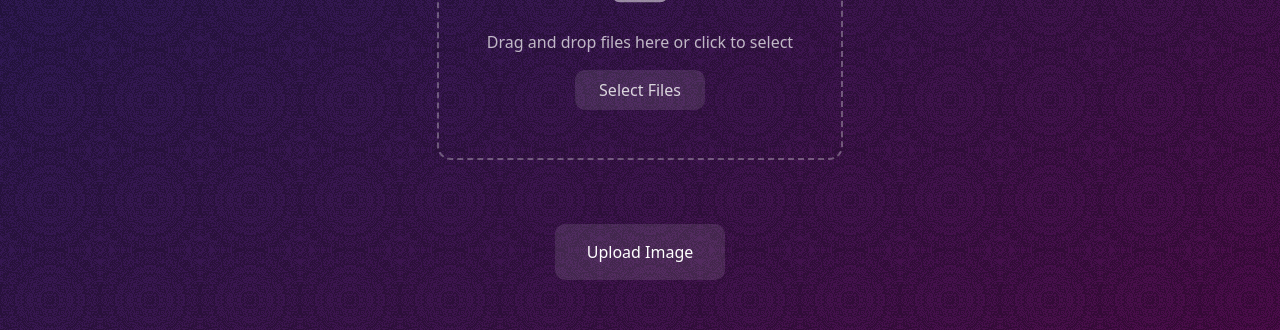
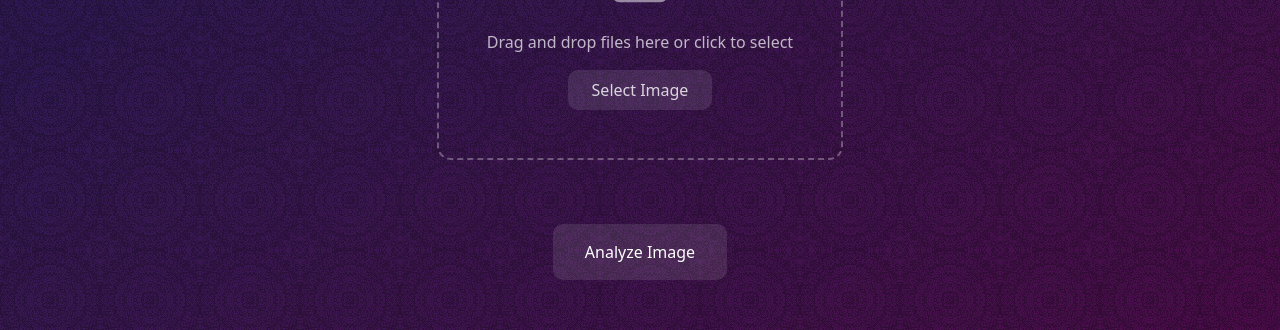
Before and after one commit to anmolyadav-dev/CleanFeed, a Next.js app in the folder frontend/: page /analyze in a window 1280 px wide. Shown: the part 350-680 px from the top of the page. Built offline with nearby package versions, Linux system fonts and the light colour scheme.

Commit message:
navbar and pages fixes

```diff
--- a/frontend/app/analyze/page.tsx
+++ b/frontend/app/analyze/page.tsx
@@ -82,7 +82,9 @@ const ContentAnalysisDashboard: React.FC = () => {
 
     const renderUploadPage = () => (
         <div
-            className="flex flex-col items-center justify-center space-y-6 p-8"
+            className={`flex flex-col items-center justify-center space-y-6 p-8 mt-${
+                selectedFiles.length > 0 ? "10" : "0"
+            }`}
             onDragOver={handleDragOver}
             onDrop={handleDrop}
         >
@@ -116,7 +118,7 @@ const ContentAnalysisDashboard: React.FC = () => {
                     Drag and drop files here or click to select
                 </p>
                 <button className="bg-white/10 hover:bg-white/20 text-white/80 px-6 py-2 rounded-lg transition-all">
-                    Select Files
+                    Select Image
                 </button>
             </div>
             {selectedFiles.length > 0 && (
@@ -127,7 +129,7 @@ const ContentAnalysisDashboard: React.FC = () => {
                             <div className="flex gap-2 items-center justify-center">
                                 <li key={index}>{file.name}</li>{" "}
                                 <button
-                                    className="px-2 py-1 bg-red-900 rounded-md cursor-pointer text-center"
+                                    className="px-2 py-1 rounded-md cursor-pointer text-center"
                                     onClick={(e) => setSelectedFiles([])}
                                 >
                                     <svg
@@ -136,7 +138,7 @@ const ContentAnalysisDashboard: React.FC = () => {
                                         viewBox="0 0 24 24"
                                         stroke-width="1.5"
                                         stroke="currentColor"
-                                        className="size-6"
+                                        className="size-6 hover:scale-110"
                                     >
                                         <path
                                             stroke-linecap="round"
@@ -158,7 +160,7 @@ const ContentAnalysisDashboard: React.FC = () => {
                     disabled={!selectedFiles[0] || loadingState}
                     onClick={handleImageSendToBackend}
                 >
-                    {!loadingState ? "Upload Image" : <Loader />}
+                    {!loadingState ? "Analyze Image" : <Loader />}
                 </button>
             </div>
         </div>
--- a/frontend/components/navbar.tsx
+++ b/frontend/components/navbar.tsx
@@ -1,17 +1,17 @@
-"use client"
-import React from 'react';
-import Link from 'next/link';
+"use client";
+import React from "react";
+import Link from "next/link";
 
 const Navbar: React.FC = () => {
     return (
-    <nav className="sticky inset-x-0 top-0 z-30 text-black pt-5 flex items-center justify-between px-4 max-w-lg lg:max-w-6xl md:max-w-2xl mx-auto transition-all border-gray-200 backdrop-blur-lg">
+        <nav className="sticky inset-x-0 top-0 z-30 text-black mt-5 bg-transparent flex items-center justify-between px-4 max-w-lg lg:max-w-6xl md:max-w-2xl mx-auto transition-all border-gray-200">
             <div className="flex items-center">
                 <Link
                     href="/"
                     className="font-mono text-lg flex gap-2 items-center"
                     passHref
                 >
-          <div className='text-gray-200'> SentinelScan </div>
+                    <div className="text-gray-200"> SentinelScan </div>
                 </Link>
             </div>
 
@@ -35,8 +35,8 @@ const Navbar: React.FC = () => {
                             strokeLinejoin="round"
                             className="lucide lucide-github mr-2"
                         >
-              <path d="M15 22v-4a4.8 4.8 0 0 0-1-3.5c3 0 6-2 6-5.5.08-1.25-.27-2.48-1-3.5.28-1.15.28-2.35 0-3.5 0 0-1 0-3 1.5-2.64-.5-5.36-.5-8 0C6 2 5 2 5 2c-.3 1.15-.3 2.35 0 3.5A5.403 5.403 0 0 0 4 9c0 3.5 3 5.5 6 5.5-.39.49-.68 1.05-.85 1.65-.17.6-.22 1.23-.15 1.85v4"/>
-              <path d="M9 18c-4.51 2-5-2-7-2"/>
+                            <path d="M15 22v-4a4.8 4.8 0 0 0-1-3.5c3 0 6-2 6-5.5.08-1.25-.27-2.48-1-3.5.28-1.15.28-2.35 0-3.5 0 0-1 0-3 1.5-2.64-.5-5.36-.5-8 0C6 2 5 2 5 2c-.3 1.15-.3 2.35 0 3.5A5.403 5.403 0 0 0 4 9c0 3.5 3 5.5 6 5.5-.39.49-.68 1.05-.85 1.65-.17.6-.22 1.23-.15 1.85v4" />
+                            <path d="M9 18c-4.51 2-5-2-7-2" />
                         </svg>
                         Github
                     </button>
@@ -44,6 +44,6 @@ const Navbar: React.FC = () => {
             </div>
         </nav>
     );
-}
+};
 
 export default Navbar;
```
Lines whose indentation alone changed are shown as unchanged.
